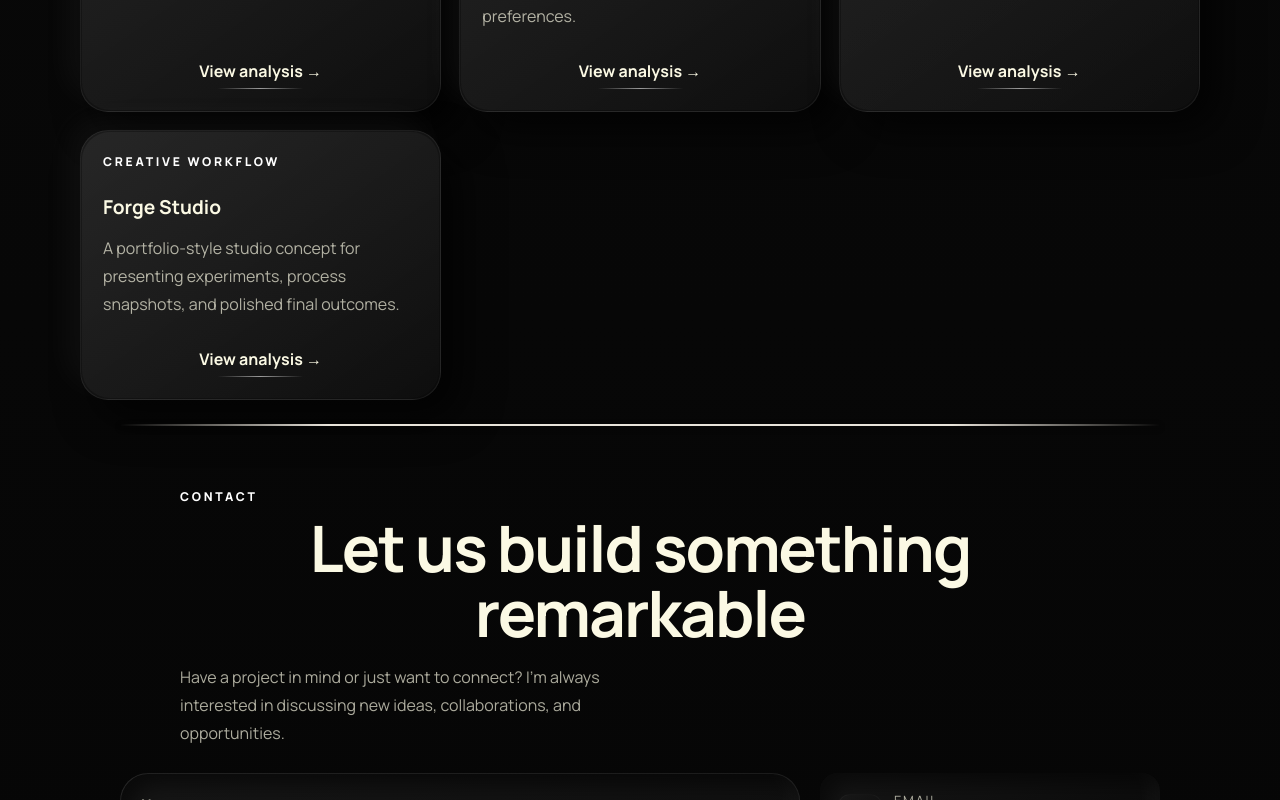
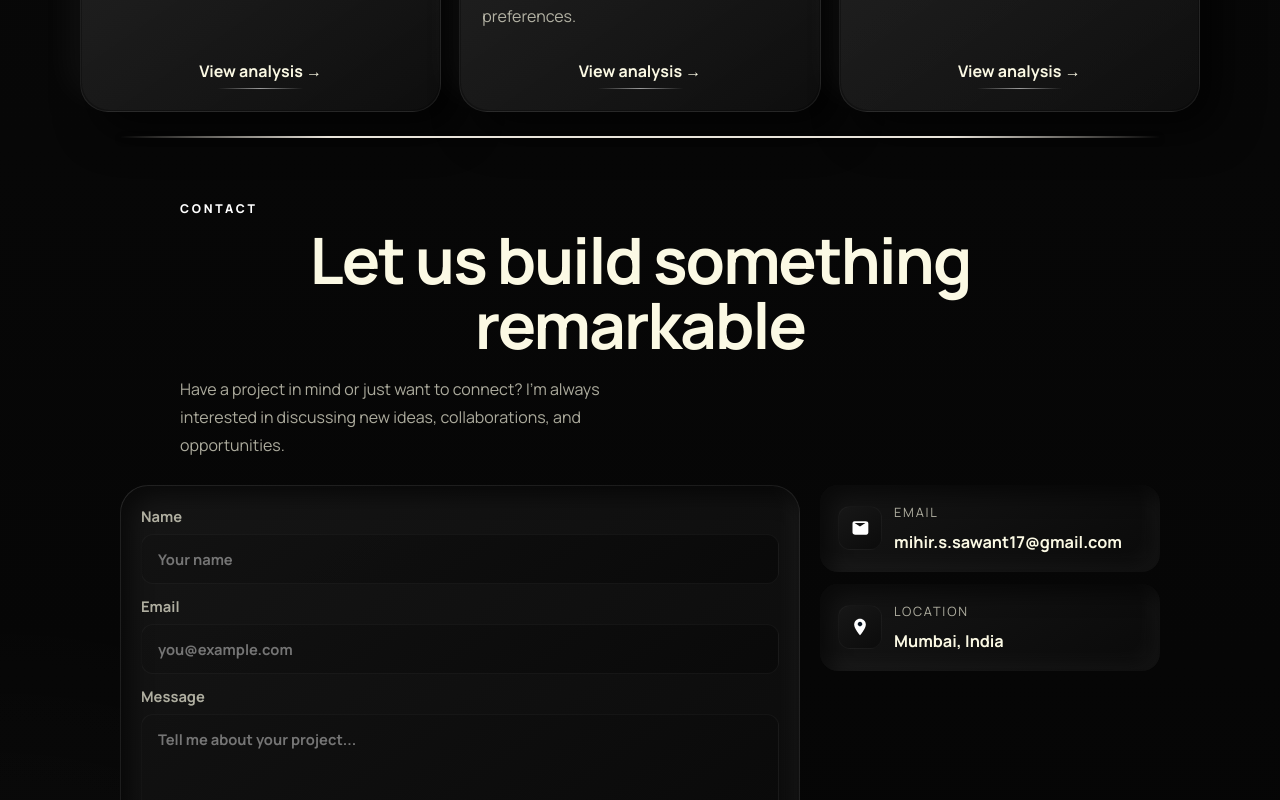
Before and after one commit to itsmierrrrr/Project-Analysis, a React (Vite) app: page / in a window 1280 px wide. Shown: the part 1420-2220 px from the top of the page. Built offline with nearby package versions, Linux system fonts and the light colour scheme.

Commit message:
fix project card err

```diff
--- a/src/data/projects.js
+++ b/src/data/projects.js
@@ -95,37 +95,7 @@ export const projects = [
       { label: "Tone", value: "Clean and intentional" },
     ],
   },
-  {
-    slug: "forge",
-    title: "Forge Studio",
-    category: "Creative workflow",
-    summary:
-      "A portfolio-style studio concept for presenting experiments, process snapshots, and polished final outcomes.",
-    overview:
-      "Forge Studio acts as a container for creative projects where the path to the final result is as important as the result itself.",
-    problem:
-      "Creative work is often presented only as a final screenshot, which hides the exploration and decisions that shaped the outcome.",
-    designProcess: [
-      "Split the analysis into the six sections the user needs for each project.",
-      "Designed the cards and analysis pages to feel related but not repetitive.",
-      "Used subtle motion and layered backgrounds to keep the site alive without becoming noisy.",
-    ],
-    development:
-      "The site is built from a single shared project dataset so the homepage and analysis pages stay consistent.",
-    challenges: [
-      "Making the site feel like a portfolio instead of a generic template.",
-      "Creating a route structure that stays simple in a static setup.",
-    ],
-    results:
-      "The archive reads like a small knowledge base for your projects, which makes it useful both for review and presentation.",
-    learnings:
-      "A strong archive page can double as a personal narrative about how you think and work.",
-    metrics: [
-      { label: "Format", value: "Case study archive" },
-      { label: "Structure", value: "Modular content" },
-      { label: "Tone", value: "Clean and intentional" },
-    ],
-  },
+
 ];
 
 export function getProject(slug) {
```
